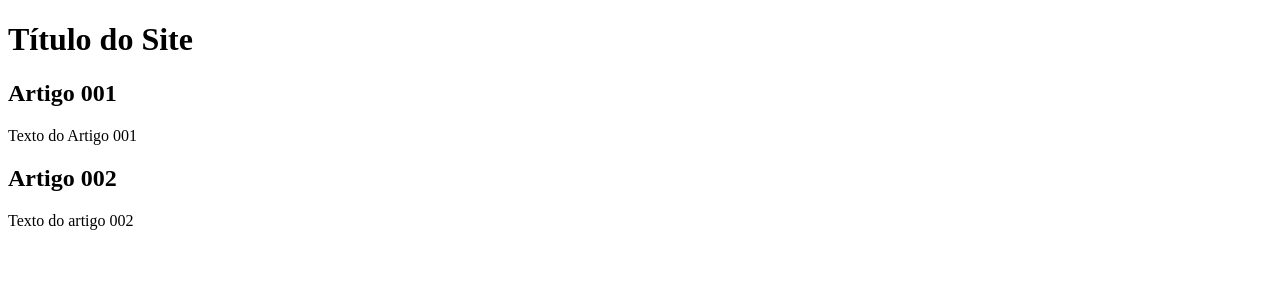
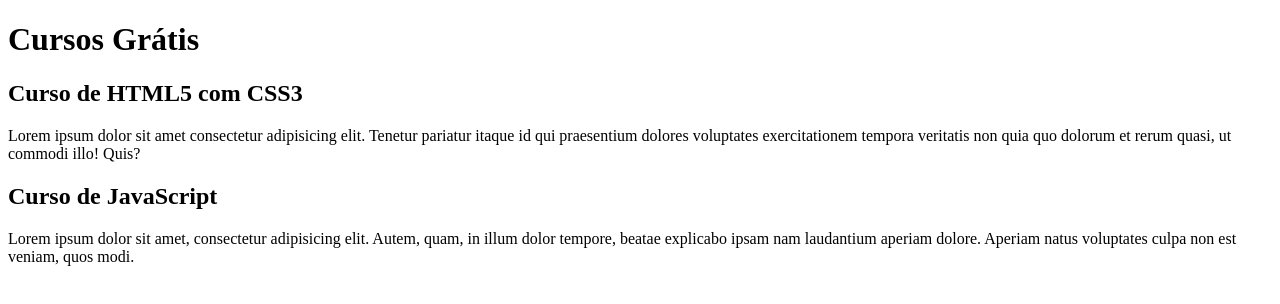
Before and after one commit to Sr-JJr/Projeto-Site, a plain HTML site: page index.html in a window 1280 px wide. Drawn offline with Linux system fonts and the light colour scheme.

Commit message:
comecei a escrever o conteúdo

```diff
--- a/index.html
+++ b/index.html
@@ -1,26 +1,34 @@
 <!DOCTYPE html>
 <html lang="pt-br">
+
 <head>
     <meta charset="UTF-8">
     <meta http-equiv="X-UA-Compatible" content="IE=edge">
     <meta name="viewport" content="width=device-width, initial-scale=1.0">
     <title>Título do Site</title>
 </head>
+
 <body>
     <main>
+
         <head>
-            <h1>Título do Site</h1>
+            <h1>Cursos Grátis</h1>
 
         </head>
         <article>
-            <h2>Artigo 001</h2>
-            <p>Texto do Artigo 001</p>
+            <h2>Curso de HTML5 com CSS3</h2>
+            <p>Lorem ipsum dolor sit amet consectetur adipisicing elit. Tenetur pariatur itaque id qui praesentium
+                dolores voluptates exercitationem tempora veritatis non quia quo dolorum et rerum quasi, ut commodi
+                illo! Quis?</p>
         </article>
         <article>
-            <h2>Artigo 002</h2>
-            <p>Texto do artigo 002</p>
+            <h2>Curso de JavaScript</h2>
+            <p>Lorem ipsum dolor sit amet, consectetur adipisicing elit. Autem, quam, in illum dolor tempore, beatae
+                explicabo ipsam nam laudantium aperiam dolore. Aperiam natus voluptates culpa non est veniam, quos modi.
+            </p>
         </article>
 
     </main>
 </body>
+
 </html>
```
